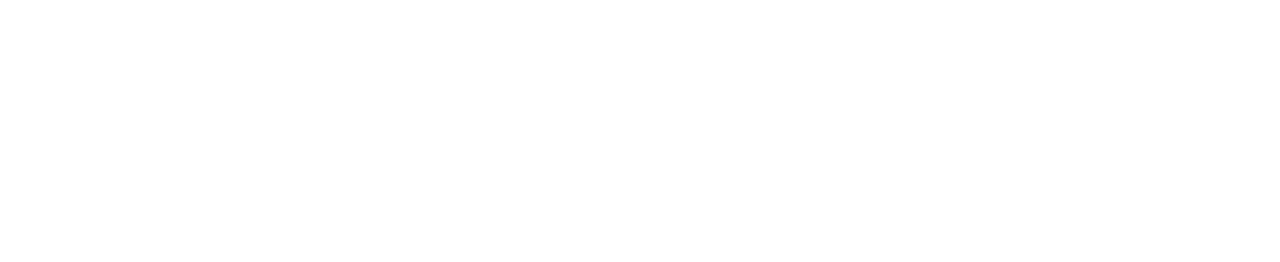
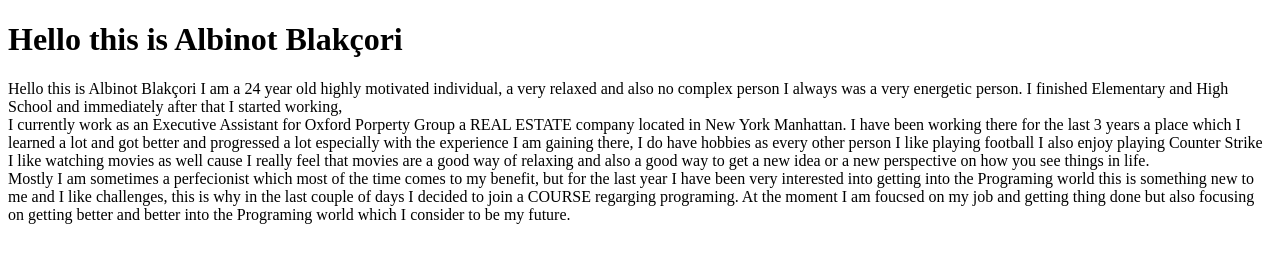
Before and after one commit to Albinot1337/Albinot-s-Resume, a plain HTML site: page index.html in a window 1280 px wide. Drawn offline with Linux system fonts and the light colour scheme.

Commit message:
the project

```diff
--- a/index.html
+++ b/index.html
@@ -6,5 +6,32 @@
     <title>Albinot's Resume</title>
     <link rel="stylesheet" href="style.css" />
   </head>
-  <body></body>
+  <body>
+    <div class="container">
+      <h1>Hello this is Albinot Blakçori</h1>
+      <p>
+        Hello this is Albinot Blakçori I am a 24 year old highly motivated
+        individual, a very relaxed and also no complex person I always was a
+        very energetic person. I finished Elementary and High School and
+        immediately after that I started working,
+        <br />
+        I currently work as an Executive Assistant for Oxford Porperty Group a
+        REAL ESTATE company located in New York Manhattan. I have been working
+        there for the last 3 years a place which I learned a lot and got better
+        and progressed a lot especially with the experience I am gaining there,
+        I do have hobbies as every other person I like playing football I also
+        enjoy playing Counter Strike I like watching movies as well cause I
+        really feel that movies are a good way of relaxing and also a good way
+        to get a new idea or a new perspective on how you see things in life.
+        <br />
+        Mostly I am sometimes a perfecionist which most of the time comes to my
+        benefit, but for the last year I have been very interested into getting
+        into the Programing world this is something new to me and I like
+        challenges, this is why in the last couple of days I decided to join a
+        COURSE regarging programing. At the moment I am foucsed on my job and
+        getting thing done but also focusing on getting better and better into
+        the Programing world which I consider to be my future.
+      </p>
+    </div>
+  </body>
 </html>
```
